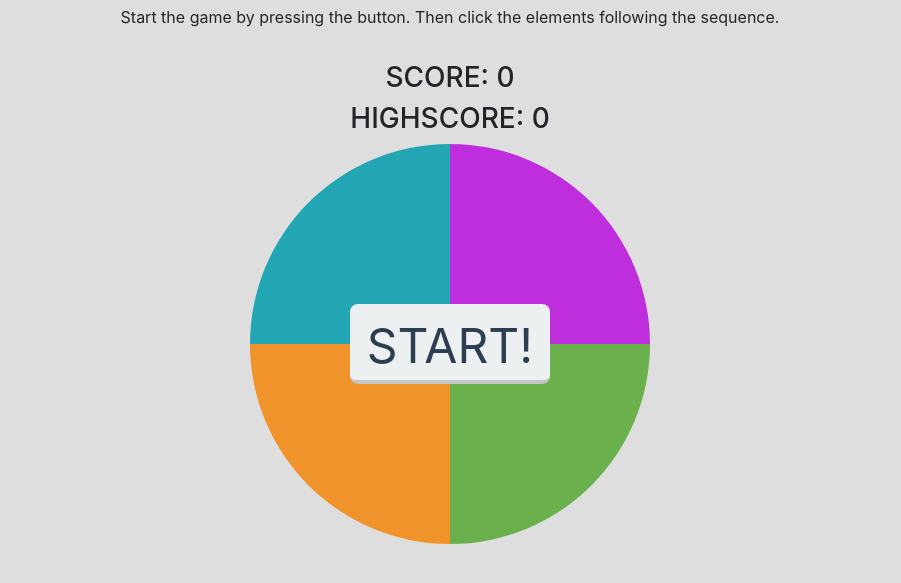
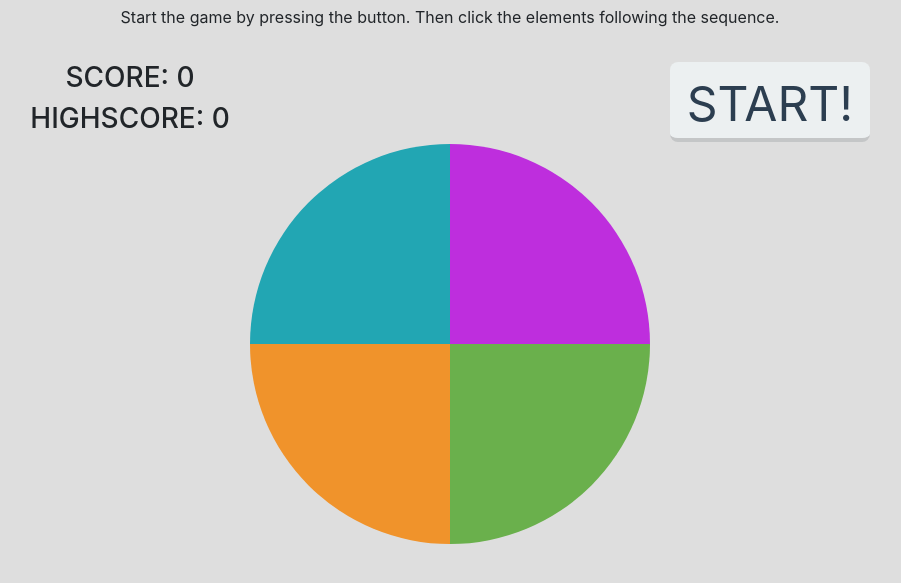
Before and after one commit to san99tiago/javascript-legend, a plain HTML site: page PROJECTS/SIMON_GAME/simon_game.html in a window 1280 px wide. Shown: the part 149-732 px from the top of the page, without its empty margins (190-1091 px from the left). Drawn offline with nearby package versions, Linux system fonts and the light colour scheme.

Commit message:
Updated simon_game to change button location

```diff
--- a/PROJECTS/SIMON_GAME/simon_game.html
+++ b/PROJECTS/SIMON_GAME/simon_game.html
@@ -23,14 +23,17 @@
         </div>
 
         <div class="row text-center mt-3">
-            <div class="col">
+            <div class="col-6">
                 <h3>SCORE: <span id="score">0</span></h3>
                 <h3>HIGHSCORE: <span id="highscore">0</span></h3>
+            </div>
+            <div class="col-6">
+                <button id="beginButton" class="btn-start btn" onclick="startGame()">START!</button>
             </div>
         </div>
 
         <div class="row text-center">
-            <div class="col-6 offset-3">
+            <div class="col-10 offset-1">
                 <div class="gameboard align-items-center m-auto">
                     <!-- attributes with the structure of "data-something" appear in an -->
                     <!-- special "dataset" attribute on browser DOM-->
@@ -38,10 +41,11 @@
                     <div id="purple" class="color purple right" data-color="purple"></div>
                     <div id="orange" class="color orange left" data-color="orange"></div>
                     <div id="green" class="color green right" data-color="green"></div>
-                    <button id="beginButton" class="btn-start btn" onclick="startGame()">START!</button>
                 </div>
             </div>
         </div>
+
+
     </div>
 
     <script src="https://cdnjs.cloudflare.com/ajax/libs/sweetalert/2.1.2/sweetalert.min.js"></script>
```
